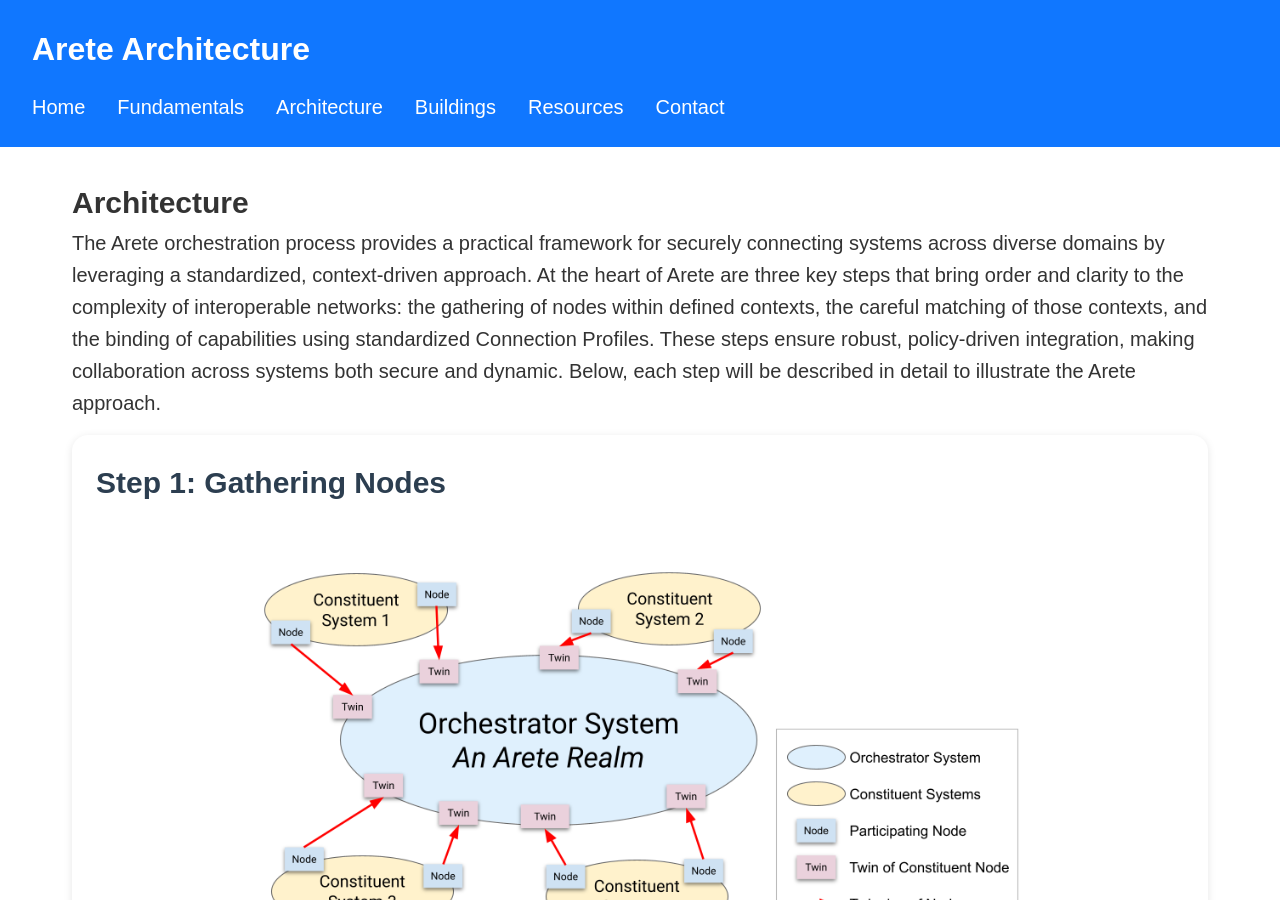
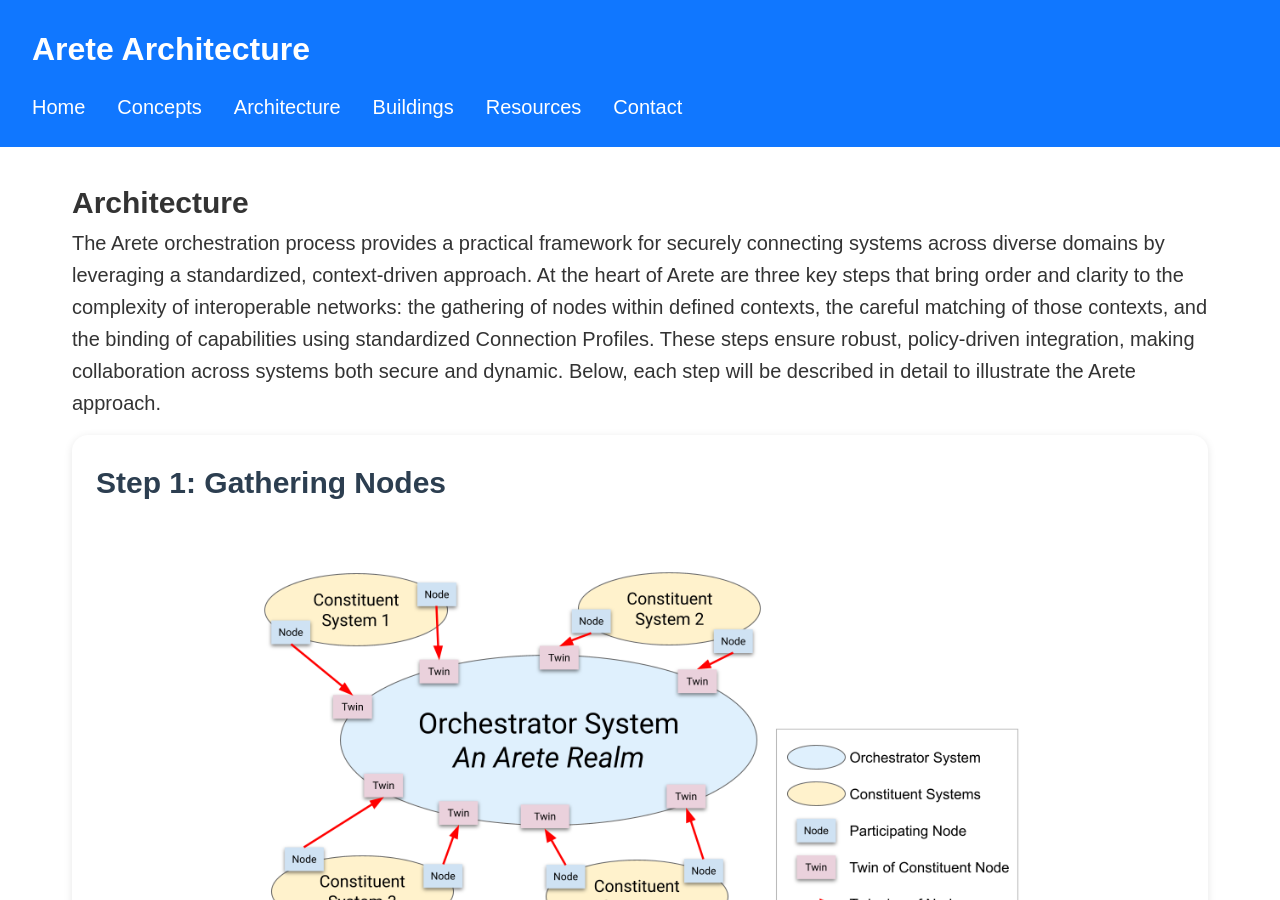
Before and after one commit to project-arete/website, a Jekyll site: the page architecture.html, which Jekyll copies as it is, in a window 1280 px wide and 900 px high. Built offline with Jekyll 4.4.1, drawn with Linux system fonts in a browser that asks for light colours.

Commit message:
Update architecture.html

```diff
--- a/architecture.html
+++ b/architecture.html
@@ -17,7 +17,7 @@
         <nav class="nav-menu" id="navMenu">
             <ul>
                 <li><a href="index.html">Home</a></li>
-                <li><a href="fundamentals.html">Fundamentals</a></li>
+                <li><a href="fundamentals.html">Concepts</a></li>
                 <li><a href="architecture.html" class="active">Architecture</a></li>
                 <li><a href="buildings.html" class="active">Buildings</a></li>
                 <li><a href="explore.html">Resources</a></li>
```
